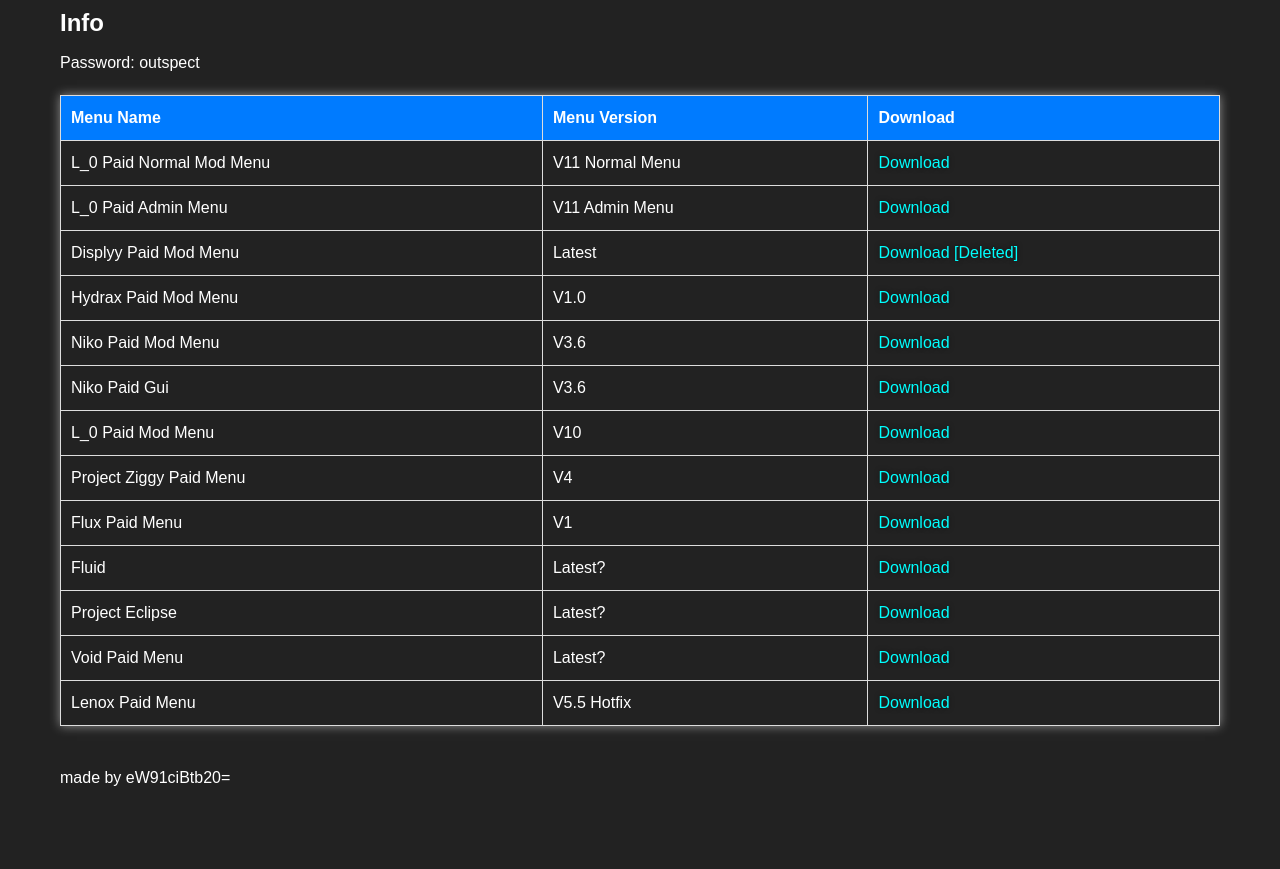
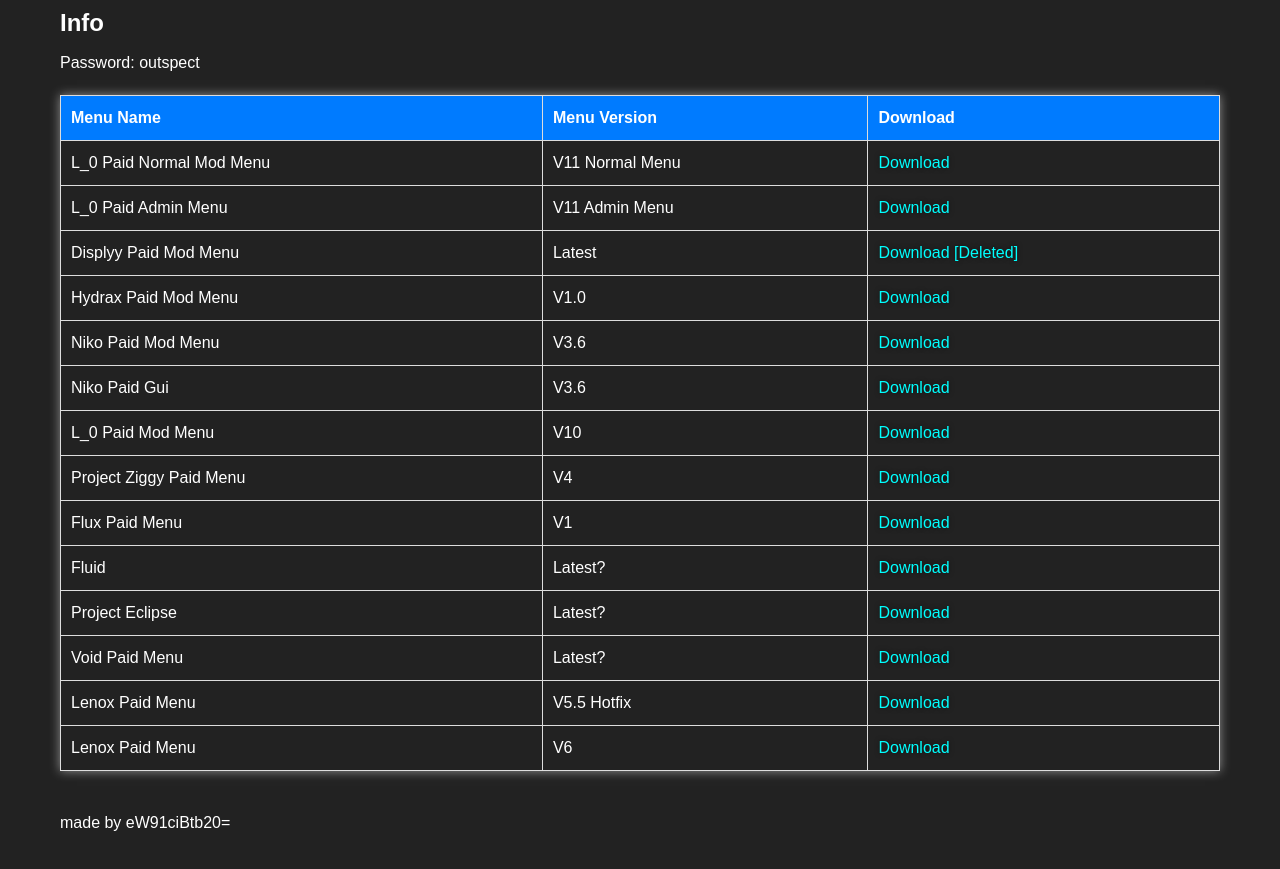
Before and after one commit to outspect/outspect.dev-main, a plain HTML site: page index.html in a window 1280 px wide. Shown: the part 89-958 px from the top of the page. Before the commit the page ends 919 px from the top, so only its background shows below. Drawn offline with Linux system fonts and the light colour scheme.

Commit message:
Update index.html

```diff
--- a/index.html
+++ b/index.html
@@ -89,6 +89,11 @@
               <td>V5.5 Hotfix</td>
               <td><a href="https://cdn.discordapp.com/attachments/1094347915981496341/1104451654608228504/lenox.zip" target="_blank">Download</a></td>
             </tr>
+            <tr>
+              <td>Lenox Paid Menu</td>
+              <td>V6</td>
+              <td><a href="https://cdn.discordapp.com/attachments/1094347915981496341/1104507422883709020/LenoxV6.zip" target="_blank">Download</a></td>
+            </tr>
 
 
           </tbody>
```
